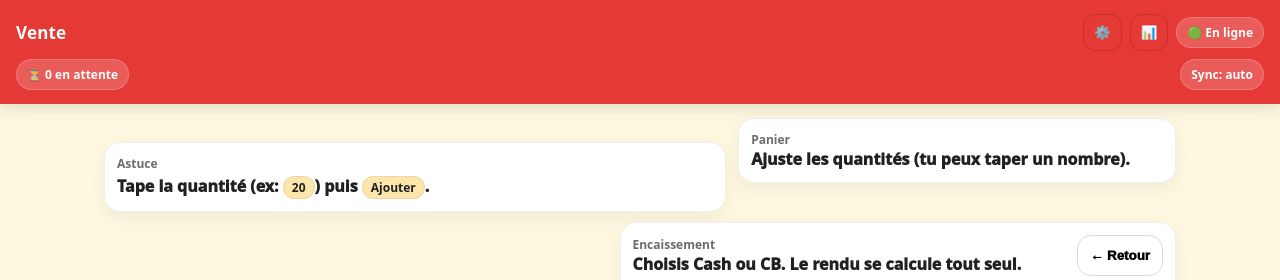
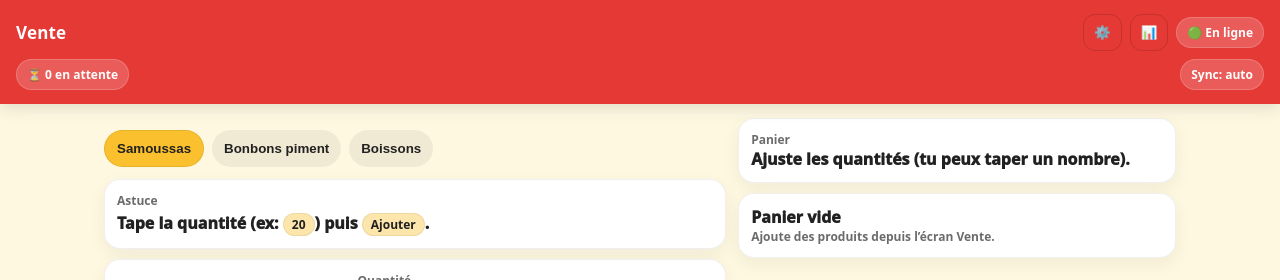
Before and after one commit to formateuractus-droid/food-co, a plain HTML site: page index.html in a window 1280 px wide. Shown: the top 280 px of the page. Drawn offline with Linux system fonts and the light colour scheme; no server answers.

Commit message:
Fix app script loading

```diff
--- a/app.js
+++ b/app.js
@@ -1,4 +1,3 @@
-<script>
 /** =========================
  *  0) TON URL GOOGLE SHEETS (Apps Script)
  *  ========================= */
@@ -937,5 +936,3 @@ async function pushProducts(){
     console.log("pushProducts failed:", e.message);
   }
 }
-
-</script>
--- a/index.html
+++ b/index.html
@@ -5,7 +5,7 @@
   <meta name="viewport" content="width=device-width,initial-scale=1" />
   <title>Food POS - Suivi ventes</title>
 <link rel="stylesheet" href="styles.css">
-<script src="app.js"></script>
+<script src="app.js" defer></script>
 </head>
 
 <body>
```
